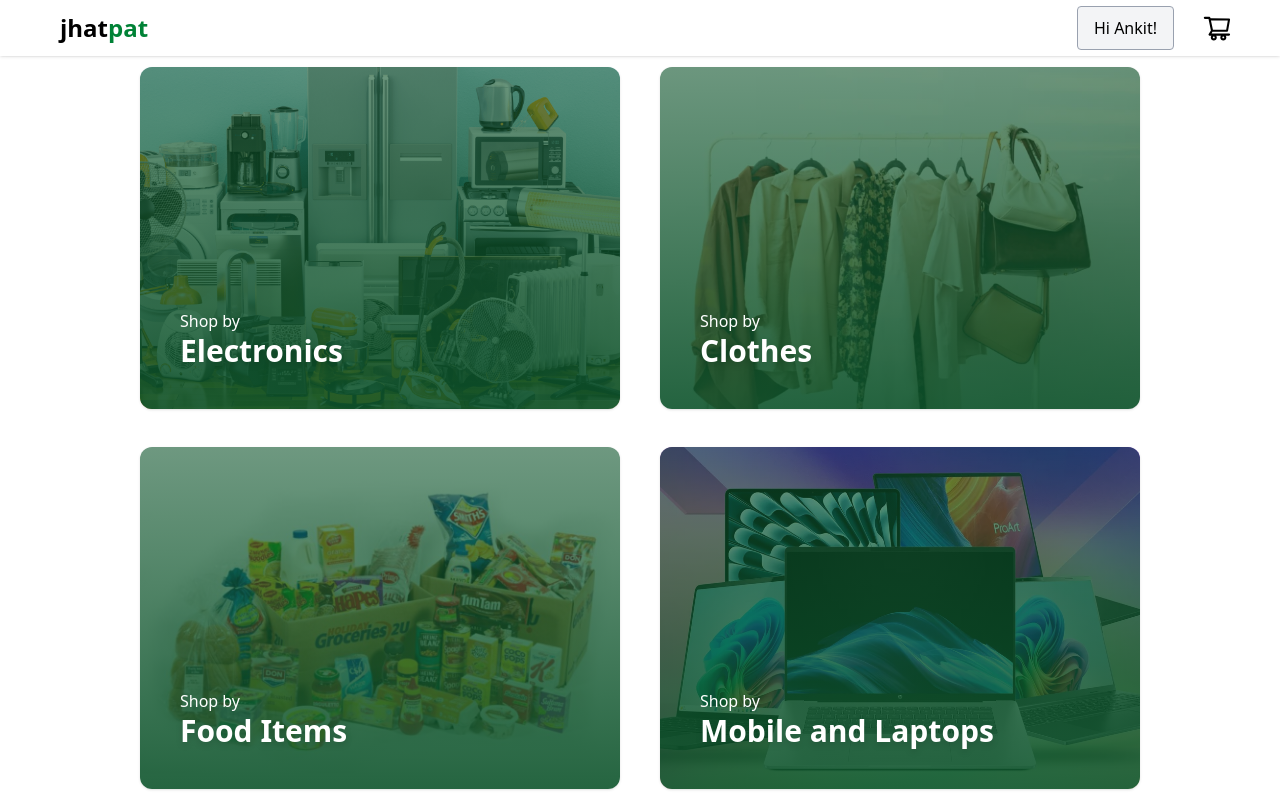
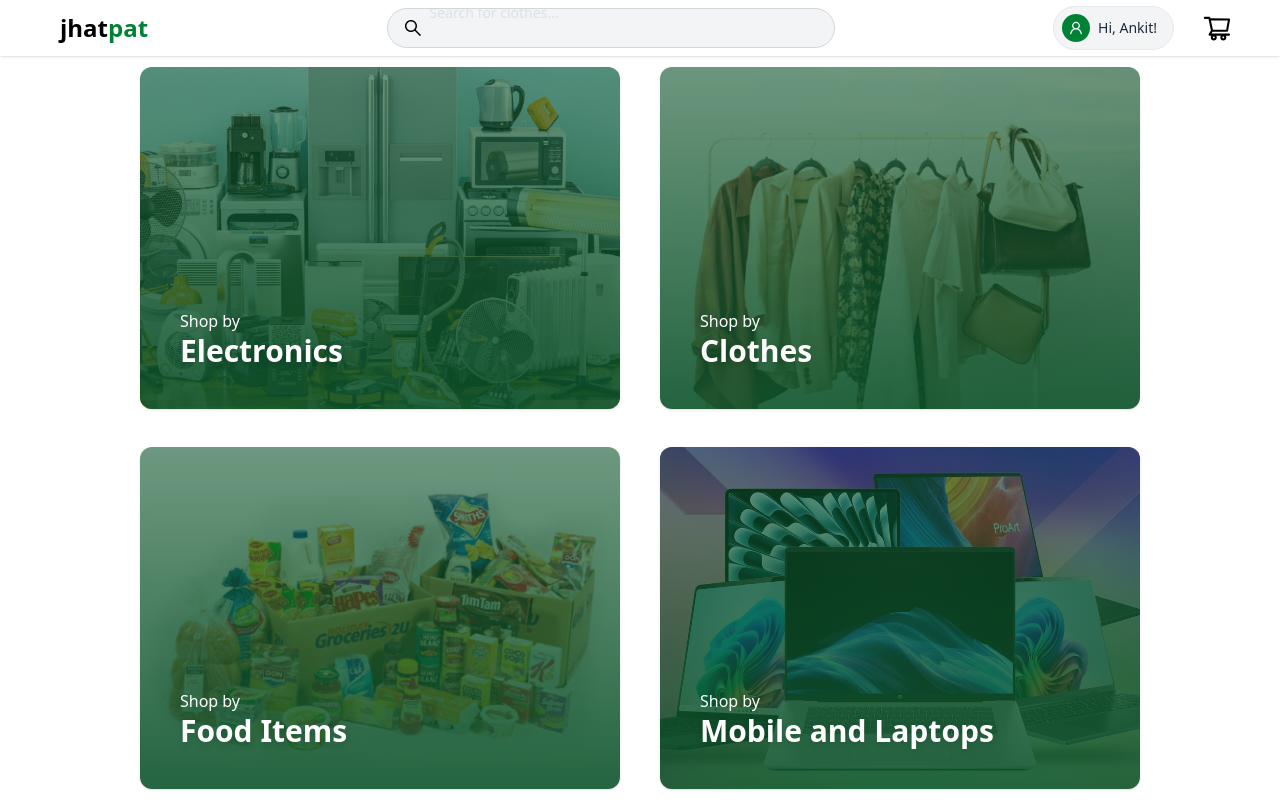
Before and after one commit to khanalankitt/E-Commerce-Full-Stack, a Next.js app in the folder frontend/: page / in a window 1280 px wide. Shown: the top 800 px of the page. Built offline with nearby package versions, Linux system fonts and the light colour scheme.

Commit message:
chore: added animated search bar in navbar

```diff
--- a/frontend/app/globals.css
+++ b/frontend/app/globals.css
@@ -1 +1,23 @@
 @import "tailwindcss";
+@keyframes slide-up {
+  0% {
+    transform: translateY(100%);
+    opacity: 0;
+  }
+  15% {
+    transform: translateY(0);
+    opacity: 1;
+  }
+  85% {
+    transform: translateY(0);
+    opacity: 1;
+  }
+  100% {
+    transform: translateY(-100%);
+    opacity: 0;
+  }
+}
+
+.animate-slide-up {
+  animation: slide-up 2s ease-in-out;
+}
--- a/frontend/components/navbar.tsx
+++ b/frontend/components/navbar.tsx
@@ -1,16 +1,66 @@
+// "use client";
+// import {
+//   ProfileFilled,
+//   ShoppingCartOutlined,
+//   ShoppingFilled,
+//   ShoppingOutlined,
+//   ShoppingTwoTone,
+//   UserOutlined,
+// } from "@ant-design/icons";
+// import Image from "next/image";
+// import Link from "next/link";
+
+// export default function NavBar() {
+//   return (
+//     <nav className="fixed top-0 left-0 h-14 backdrop-blur-sm bg-white/80 w-full shadow-sm flex items-center justify-between px-5 z-100">
+//       <Link
+//         href="/"
+//         className="h-full w-auto flex items-center justify-center px-10 cursor-pointer"
+//       >
+//         <p className="text-2xl font-bold text-black">jhat</p>
+//         <p className="text-2xl font-bold text-green-700">pat</p>
+//       </Link>
+//       <div className="flex gap-5 items-center justify-center h-full w-auto px-5 ">
+//         <div className="h-4/5 border border-gray-400 overflow-hidden bg-gray-100 flex items-center justify-center gap-2 p-2 rounded-sm cursor-pointer">
+//           <p className="px-2">Hi Ankit!</p>
+//         </div>
+//         <ShoppingCartOutlined className="text-3xl cursor-pointer p-2 transition-all rounded-full hover:bg-gray-100" />
+//       </div>
+//     </nav>
+//   );
+// }
+
+
 "use client";
 import {
-  ProfileFilled,
+  SearchOutlined,
   ShoppingCartOutlined,
-  ShoppingFilled,
-  ShoppingOutlined,
-  ShoppingTwoTone,
   UserOutlined,
 } from "@ant-design/icons";
 import Image from "next/image";
 import Link from "next/link";
+import { useEffect, useState } from "react";
+
+const searchSuggestions = [
+  "Search for electronics...",
+  "Search for mobile phones...",
+  "Search for clothes...",
+  "Search for groceries...",
+  "Search for laptops...",
+];
 
 export default function NavBar() {
+  const [placeholderIndex, setPlaceholderIndex] = useState(0);
+  const [searchValue, setSearchValue] = useState("");
+
+  useEffect(() => {
+    if (searchValue) return; // pause cycling once user is typing
+    const interval = setInterval(() => {
+      setPlaceholderIndex((prev) => (prev + 1) % searchSuggestions.length);
+    }, 2000);
+    return () => clearInterval(interval);
+  }, [searchValue]);
+
   return (
     <nav className="fixed top-0 left-0 h-14 backdrop-blur-sm bg-white/80 w-full shadow-sm flex items-center justify-between px-5 z-100">
       <Link
@@ -20,10 +70,42 @@ export default function NavBar() {
         <p className="text-2xl font-bold text-black">jhat</p>
         <p className="text-2xl font-bold text-green-700">pat</p>
       </Link>
-      <div className="flex gap-5 items-center justify-center h-full w-auto px-5 ">
-        <div className="h-4/5 border border-gray-400 overflow-hidden bg-gray-100 flex items-center justify-center gap-2 p-2 rounded-sm cursor-pointer">
-          <p className="px-2">Hi Ankit!</p>
+
+      {/* Search bar */}
+      <div className="flex-1 max-w-md mx-5">
+        <div className="relative h-10 w-full flex items-center bg-gray-100 border border-gray-300 rounded-full px-4 focus-within:border-green-600 focus-within:bg-white transition-colors">
+          <SearchOutlined className="text-gray-500 text-lg mr-2 shrink-0" />
+          <div className="relative flex-1 h-full">
+            <input
+              type="text"
+              value={searchValue}
+              onChange={(e) => setSearchValue(e.target.value)}
+              className="w-full h-full bg-transparent outline-none text-sm relative z-10"
+            />
+            {/* Animated placeholder — only rendered when input is empty */}
+            {!searchValue && (
+              <div className="pointer-events-none absolute inset-0 flex items-center overflow-hidden z-0">
+                <div
+                  key={placeholderIndex}
+                  className="text-gray-400 text-sm whitespace-nowrap animate-slide-up"
+                >
+                  {searchSuggestions[placeholderIndex]}
+                </div>
+              </div>
+            )}
+          </div>
         </div>
+      </div>
+
+      <div className="flex gap-5 items-center justify-center h-full w-auto px-5">
+        {/* User card */}
+        <div className="h-4/5 flex items-center gap-2 pl-2 pr-4 rounded-full cursor-pointer bg-gray-100 hover:bg-gray-200 transition-colors border border-gray-200">
+          <div className="h-7 w-7 rounded-full bg-green-700 flex items-center justify-center text-white shrink-0">
+            <UserOutlined className="text-sm" />
+          </div>
+          <p className="text-sm font-medium text-gray-800">Hi, Ankit!</p>
+        </div>
+
         <ShoppingCartOutlined className="text-3xl cursor-pointer p-2 transition-all rounded-full hover:bg-gray-100" />
       </div>
     </nav>
```
